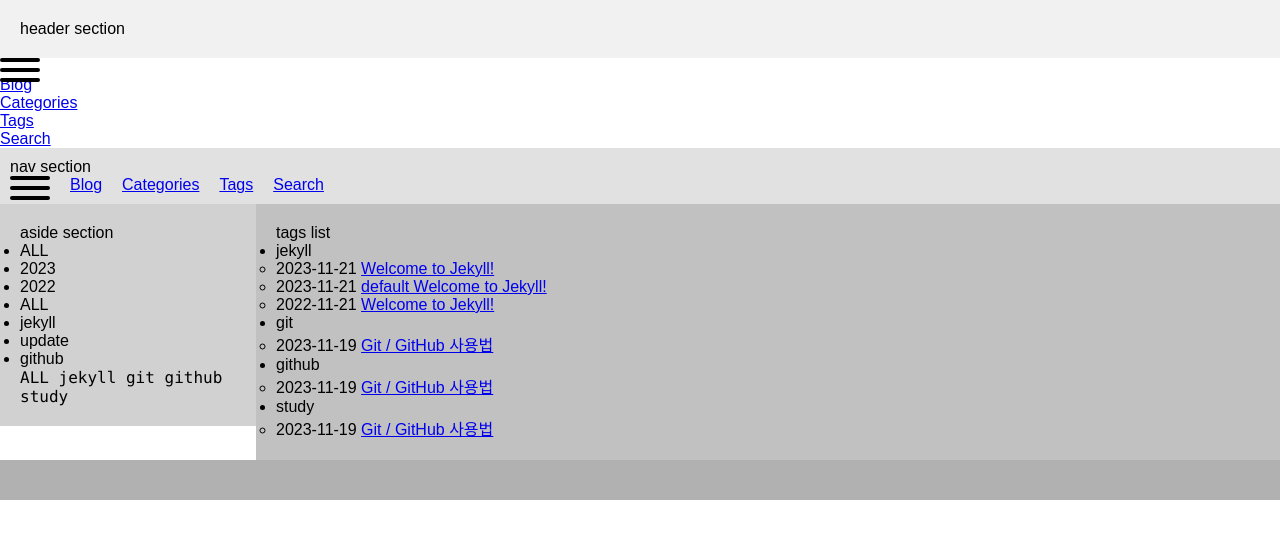
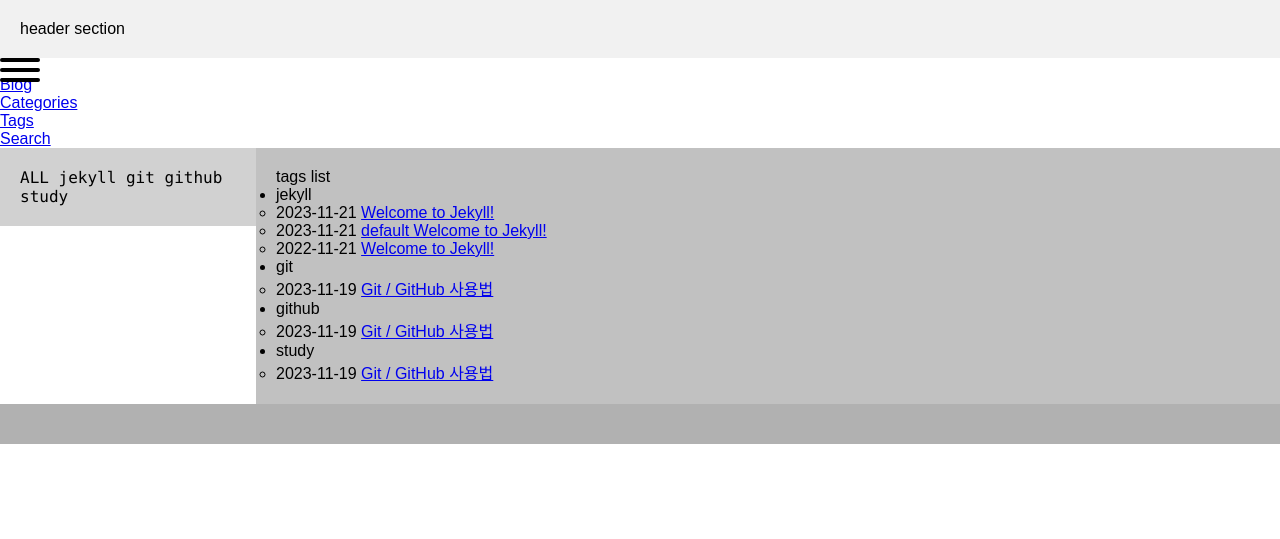
Before and after one commit to sangjjangit/sangjjangit.github.io, a Jekyll site: the page built from page/tags/tags.html, in a window 1280 px wide. Shown: the top 539 px of the page. Built offline with Jekyll 4.4.1, drawn with Linux system fonts in a browser that asks for light colours.

Commit message:
Update tags.html

```diff
--- a/page/tags/tags.html
+++ b/page/tags/tags.html
@@ -1,6 +1,22 @@
 ---
-layout: main
+layout: whole
 ---
+
+
+<aside>
+<div data-aside-group="Tags">
+    <code data-aside-name="ALL">
+        ALL
+    </code>
+    {% for item in site.tags %}
+    <code data-aside-name="{{ item[0] }}">
+        {{ item[0] }}
+    </code>
+    {% endfor %}
+</div>
+</aside>
+
+<main>
 <div>
     tags list
     <ul>
@@ -30,6 +46,7 @@
         {% endfor %}
     </ul>
 </div>
+</main>
 
 <!-- layout: post
 title:  "Welcome to Jekyll!"
```
